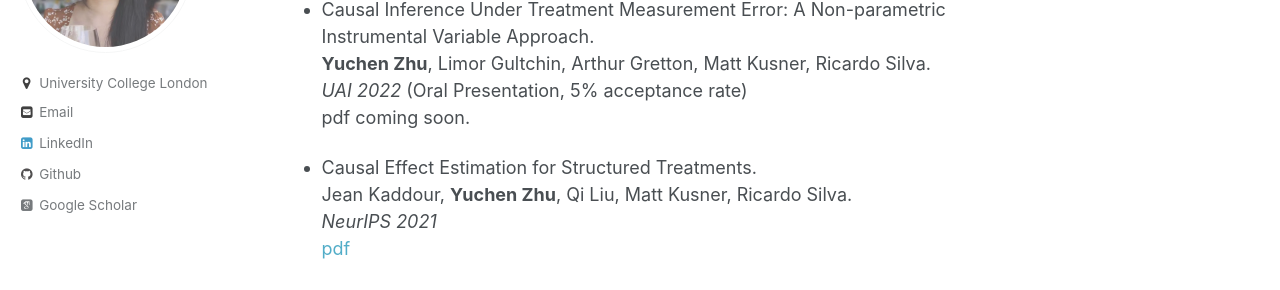
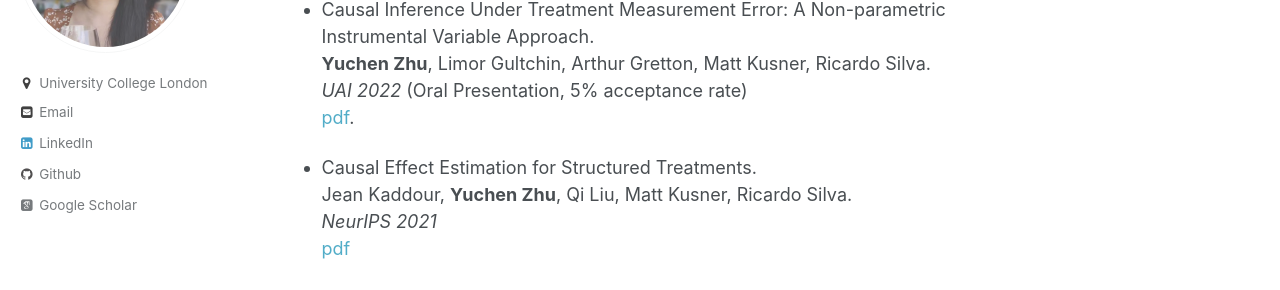
Before and after one commit to yuchen-zhu/yuchen-zhu.github.io, a Jekyll site: the page built from _pages/publications.md, in a window 1280 px wide. Shown: the part 240-530 px from the top of the page. Built offline with Jekyll 4.4.1, drawn with Linux system fonts in a browser that asks for light colours; some web fonts are replaced.

Commit message:
updating cv and merror pdf

```diff
--- a/_pages/publications.md
+++ b/_pages/publications.md
@@ -8,7 +8,7 @@ author_profile: true
 - Causal Inference Under Treatment Measurement Error: A Non-parametric Instrumental Variable Approach.
 **Yuchen Zhu**, Limor Gultchin, Arthur Gretton, Matt Kusner, Ricardo Silva.
 *UAI 2022* (Oral Presentation, 5% acceptance rate)
-pdf coming soon.
+[pdf](https://openreview.net/pdf?id=SLcxbOUi9gq).
 
 - Causal Effect Estimation for Structured Treatments.
 Jean Kaddour, **Yuchen Zhu**, Qi Liu, Matt Kusner, Ricardo Silva.
```
Also changed, not shown: 7 other files.
